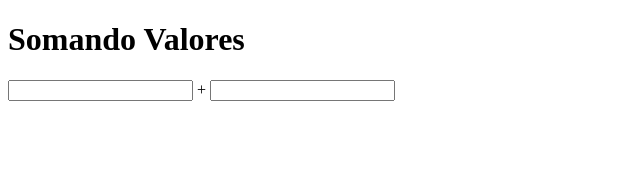
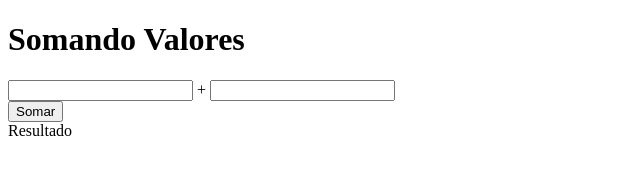
Before and after one commit to alexsfdao/alexandre.vieira.g, a plain HTML site: page index.html in a window 1280 px wide. Shown: the whole page, without its empty margins (0-640 px from the left). Drawn offline with Linux system fonts and the light colour scheme.

Commit message:
tamebm adicionei um br para quebrar a linha, adicionei o butao para clicar o avlue para fazer a soma e o evento onclick

```diff
--- a/index.html
+++ b/index.html
@@ -10,6 +10,7 @@
     <input type="number" name="txtn1" id="txtn1"> +
     <input type="number" name="txtn2" id="txtn2">
     <br>
-
+    <input type="button" value="Somar" onclick="somar()">
+    <div id="res">Resultado</div>
 </body>
 </html>
```
